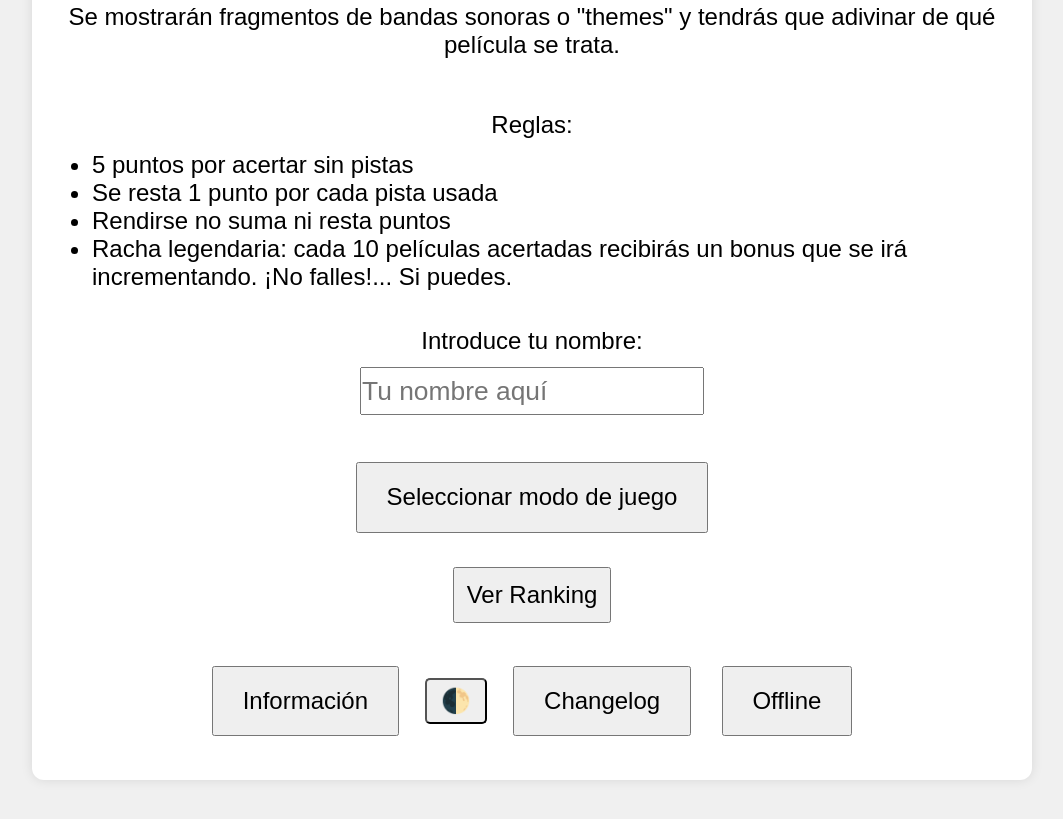
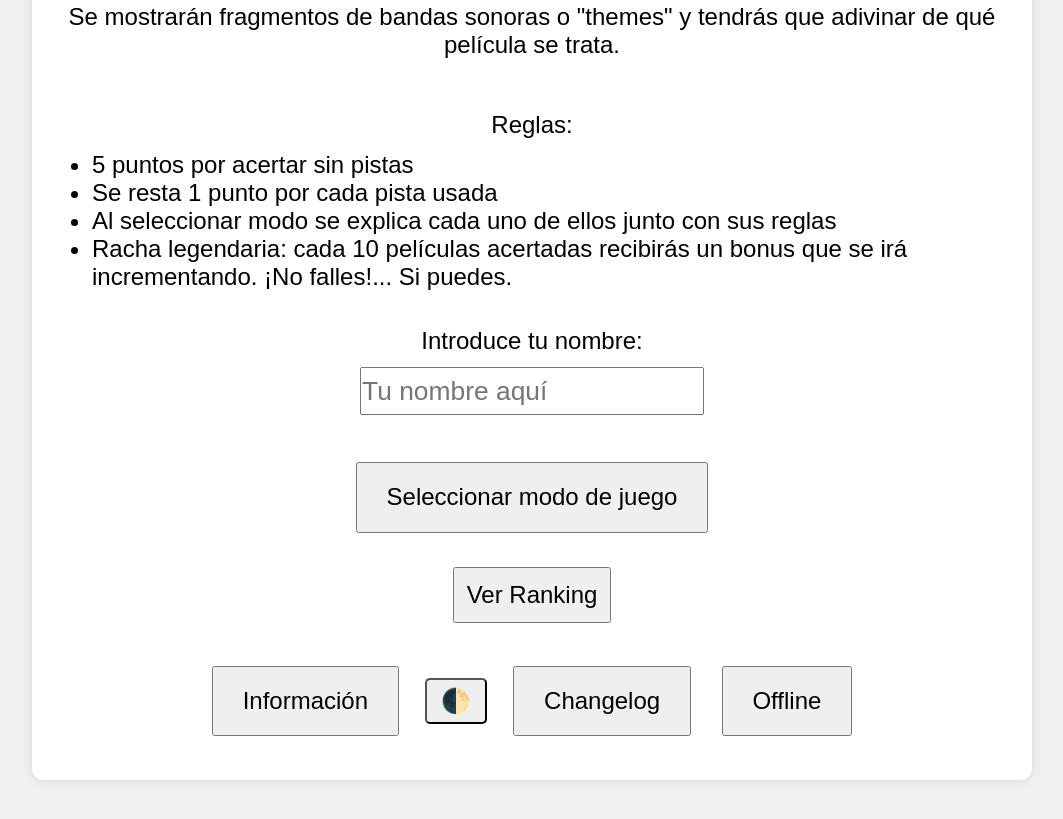
Before and after one commit to QSDCine/qsdc, a plain HTML site: page index.html in a window 1280 px wide. Shown: the part 119-938 px from the top of the page, without its empty margins (108-1171 px from the left). Drawn offline with Linux system fonts and the light colour scheme.

Commit message:
Update index.html

```diff
--- a/index.html
+++ b/index.html
@@ -19,7 +19,7 @@
         <ul style="text-align: left; display: inline-block;">
             <li>5 puntos por acertar sin pistas</li>
             <li>Se resta 1 punto por cada pista usada</li>
-            <li>Rendirse no suma ni resta puntos</li>
+            <li>Al seleccionar modo se explica cada uno de ellos junto con sus reglas</li>
             <li>Racha legendaria: cada 10 películas acertadas recibirás un bonus que se irá incrementando. ¡No falles!... Si puedes.</li>
         </ul>
         <p>Introduce tu nombre:</p>
```
